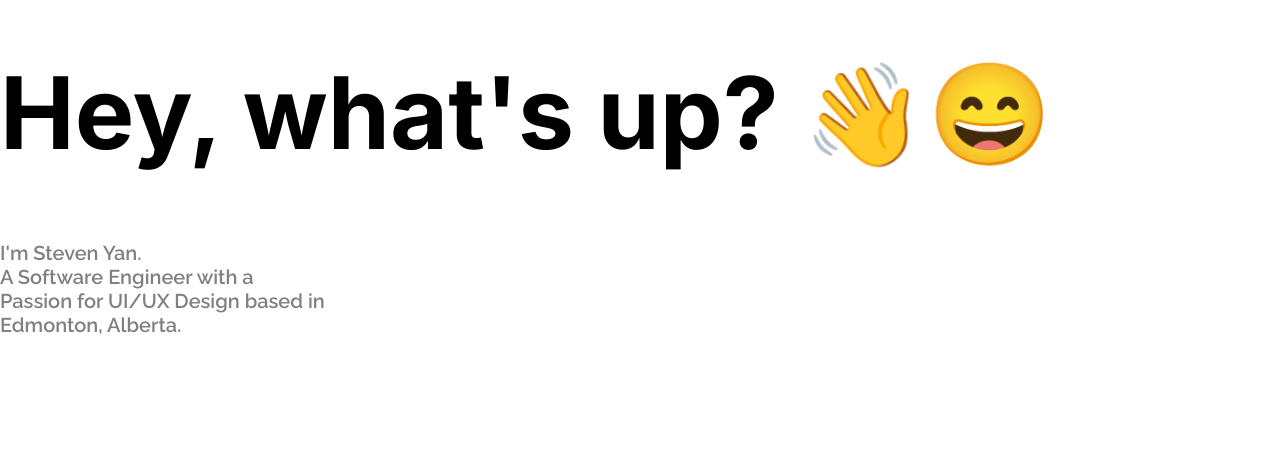
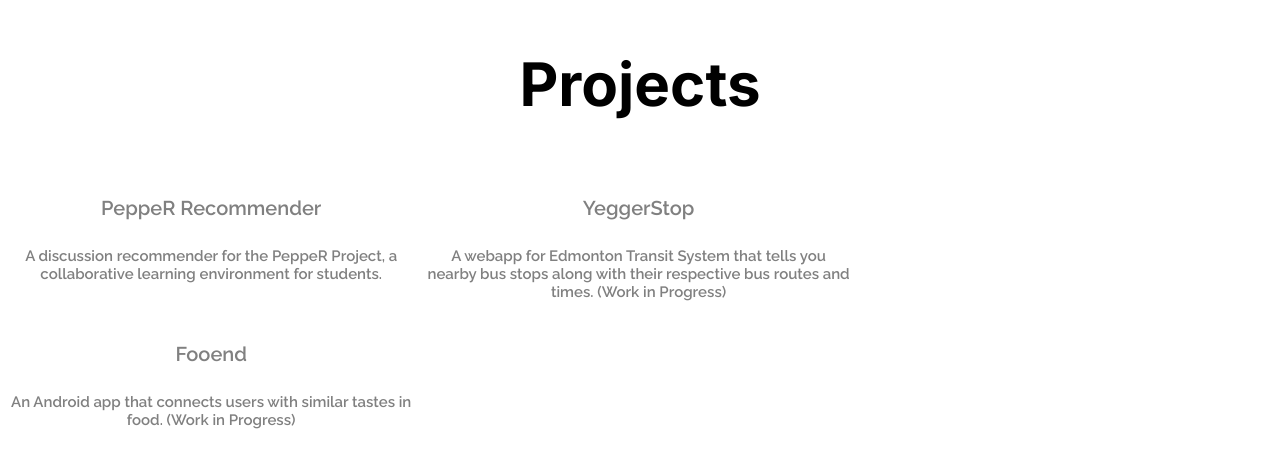
Before and after one commit to shistevenyan/Portfolio-Website, a React (Create React App) app in the folder steven-portfolio/: page / in a window 1280 px wide. Shown: the part 946-1414 px from the top of the page. Built offline with nearby package versions, Linux system fonts and the light colour scheme.

Commit message:
started project page

```diff
--- a/steven-portfolio/src/App.css
+++ b/steven-portfolio/src/App.css
@@ -4,6 +4,7 @@
 
 .App {
   text-align: left;
+  max-height: 300vh;
 }
 
 :root {
@@ -58,10 +59,14 @@
 
 .projects-section {
   height: 100vh;
+  text-align: center;
+  padding-top: 1%;
 }
 
 .contact-section {
   height: 100vh;
+  text-align: center;
+  padding-top: 10%;
 
 }
 
@@ -99,9 +104,43 @@ h3 {
   font-size: 40px;
 }
 
+h4 {
+  font-family: 'Raleway', sans-serif;
+  font-size:20px;
+  color: grey;
+}
+
 p {
   font-family: 'Raleway', sans-serif;
   font-weight: bold;
   font-size: 20px;
   color: grey;
 }
+
+p.context{
+  font-family: 'Raleway', sans-serif;
+  font-weight: bold;
+  font-size: 15px;
+  color: grey;
+}
+
+.column {
+  float: left;
+  width: 33%;
+  max-width: 500px;
+  padding-right: 5px;
+}
+
+.row {
+  text-align: center;
+  max-width:1500px;
+  margin-left: auto;
+  margin-right: auto;
+}
+
+/* Clear floats after the columns */
+.row:after {
+  content: "";
+  display: table;
+  clear: both;
+}
--- a/steven-portfolio/src/projects.js
+++ b/steven-portfolio/src/projects.js
@@ -5,8 +5,21 @@ class Projects extends Component {
     render() {
         return (
             <div className="projects-section" id="projects">
-                <h1>Hey, what's up? <span className="wave" >👋</span>😄</h1>
-                <p> I'm Steven Yan.<br></br>A Software Engineer with a <br></br> Passion for UI/UX Design based in<br></br>Edmonton, Alberta.  </p>
+                <h2>Projects</h2>
+                <div class="row">
+                    <div class="column">
+                        <h4>PeppeR Recommender</h4>
+                        <p className="context">A discussion recommender for the PeppeR Project, a collaborative learning environment for students.</p>
+                    </div>
+                    <div class="column">
+                        <h4>YeggerStop</h4>
+                        <p className="context">A webapp for Edmonton Transit System that tells you nearby bus stops along with their respective bus routes and times. (Work in Progress)</p>
+                    </div>
+                    <div class="column">
+                        <h4>Fooend</h4>
+                        <p className="context">An Android app that connects users with similar tastes in food. (Work in Progress)</p>
+                    </div>
+                </div>
             </div>
         );
     }
```
Also changed, not shown: 1 other file (tests, documents, lock files or other folders).
